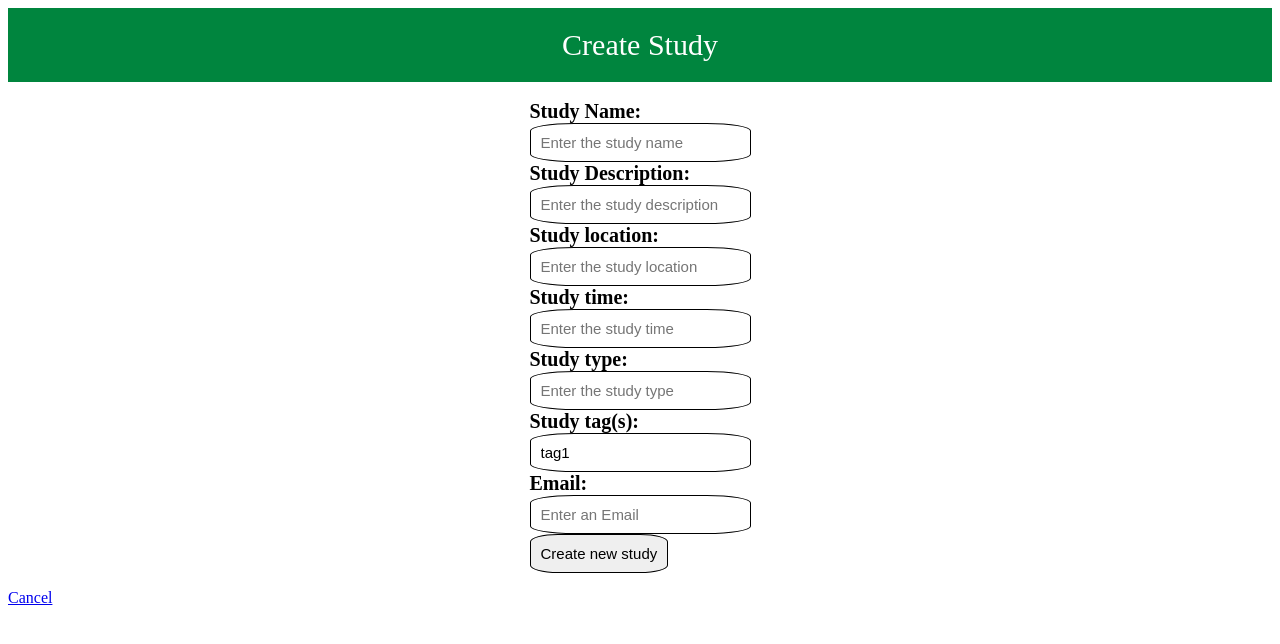
After one commit to Geary-E/Capstone-Project, a PHP site: page /studiesCreate.php in a window 1280 px wide. The commit adds this page. Shown: the top 644 px of the page. Run offline with PHP 8.4, Linux system fonts and the light colour scheme.

Commit message:
Add files via upload
studiesCreate.php added way to add to study_form database
displays study_form in studies.php
added "create new study" in studies.php

```diff
--- /dev/null
+++ b/src/studiesCreate.php
@@ -0,0 +1,122 @@
+<?php
+
+@include 'config.php';
+
+session_start();
+
+if (isset($_POST['createStudy'])) {
+    $stu_name = mysqli_real_escape_string($conn, $_POST['study_name']);
+    $stu_desc = mysqli_real_escape_string($conn, $_POST['study_desc']);
+    $stu_loc = mysqli_real_escape_string($conn, $_POST['study_loc']);
+    $stu_time = mysqli_real_escape_string($conn, $_POST['study_time']);
+    $stu_type = mysqli_real_escape_string($conn, $_POST['study_type']);
+    $stu_tags = mysqli_real_escape_string($conn, $_POST['study_tags']);
+    $stu_email = mysqli_real_escape_string($conn, $_POST['study_email']);
+
+    #$select = " SELECT * FROM user_form WHERE email = '$email' && password = '$pass' ";
+    #$result = mysqli_query($conn, $select);
+
+	//Checks for empty inputs b/c some studies may not have all info avaliable
+	//however currently all inputs require text
+	if($stu_name == ''){
+		$error[] = 'You must enter a study name.';
+	} else {
+		if($stu_desc == ''){
+			$error[] = 'You must enter a study descrition.';
+		} else {
+			if($stu_loc == ''){
+			$error[] = 'You must enter a study location.';
+			} else {
+				if($stu_time == ''){
+					$error[] = 'You must enter a study time.';
+				} else {
+					if($stu_type == ''){
+						$error[] = 'You must enter a study type.';
+					} else {
+						if($stu_tags == ''){
+							$error[] = 'You must enter a study tag.';
+						} else {
+							if($stu_email == ''){
+								$error[] = 'You must enter a study email.';
+							} else {
+								$insert2 = "INSERT INTO study_form(study_name, study_desc, study_loc, study_time, study_type, study_tags, study_email) VALUES('$stu_name','$stu_desc','$stu_loc','$stu_time','$stu_type','$stu_tags','$stu_email')";
+								mysqli_query($conn, $insert2);
+								header('location:studies.php');
+							}
+						}
+					}
+				}
+			}
+		}
+	}
+}
+?>
+
+<!DOCTYPE html>
+<html lang="en">
+
+<head>
+    <meta charset="UTF-8" />
+    <meta http-equiv="X-UA-Compatible" content="IE=Edge">
+    <meta name="viewport" content="width=device-width, initial-scale=1.0">
+    <link rel="stylesheet" href="style4.css">
+    <title>Studies</title>
+</head>
+
+<body>
+
+ <div class="container">
+        <div class="top-header">
+            Create Study
+        </div><br>
+
+        <div class="content">
+
+			<form action="" method="post">
+
+				<?php
+				if (isset($error)) {
+					foreach ($error as $error) {
+						echo '<span class="error-msg">' . $error . '</span>';
+					};
+				};
+				?>
+
+				<label for="studyname"><b>Study Name:</b></label><br>
+				<input type="text" name="study_name" required placeholder="Enter the study name">
+				<br>
+
+				<label for="studydescription"><b>Study Description:</b></label><br>
+				<input type="text" name="study_desc" required placeholder="Enter the study description">
+				<br>
+
+				<label for="studylocation"><b>Study location:</b></label><br>
+				<input type="text" name="study_loc" required placeholder="Enter the study location">
+				<br>
+
+				<label for="studytime"><b>Study time:</b></label><br>
+				<input type="text" name="study_time" required placeholder="Enter the study time">
+				<br>
+
+				<label for="studytype"><b>Study type:</b></label><br>
+				<input type="text" name="study_type" required placeholder="Enter the study type">
+				<br>
+
+				<label for="studytags"><b>Study tag(s):</b></label><br>
+				<input type="text" name="study_tags" value="tag1" required placeholder="Enter the study tag(s)">
+				<br>
+
+				<label for="email"><b>Email:</b></label><br>
+				<input type="email" name="study_email" required placeholder="Enter an Email">
+				<br>
+
+				<input type="submit" name="createStudy" value="Create new study" class="form-btn">
+				<br>
+			</form>
+
+         </div>
+		<p><a href="studies.php">Cancel</a></p><br>
+    </div>
+</body>
+
+</html>
```
Also changed, not shown: src/studies.php (+25 -1 lines).
